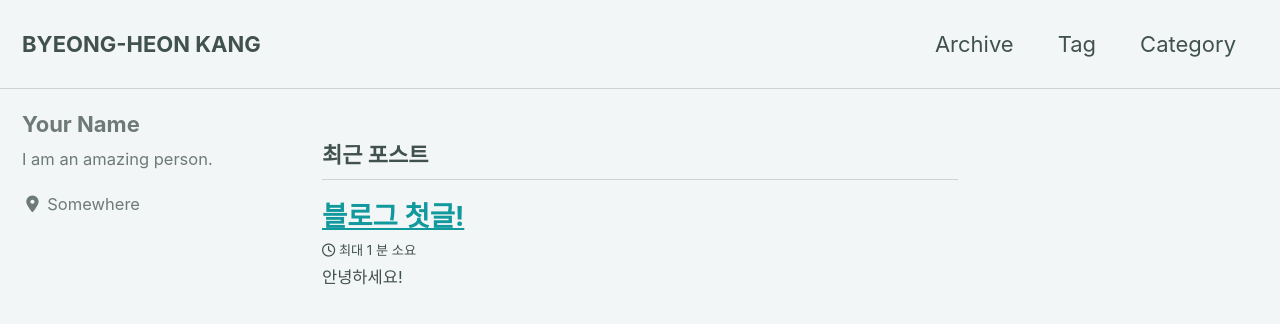
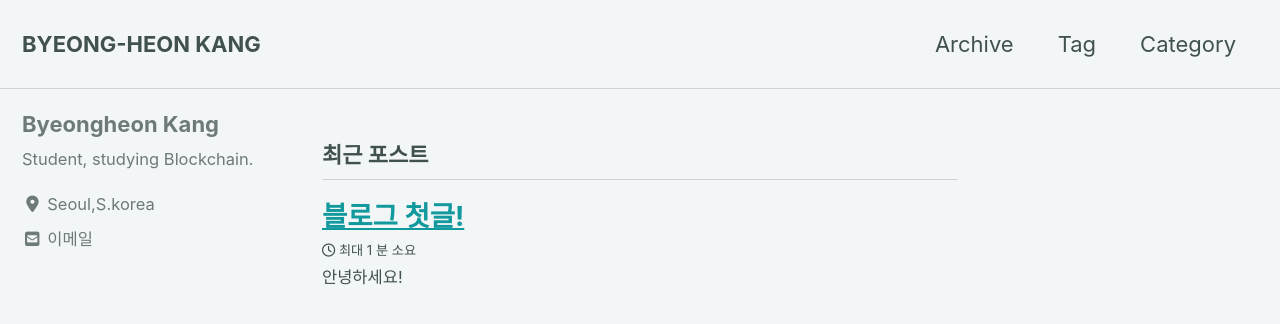
Before and after one commit to devtrail42/devtrail42.github.io, a Jekyll site: the page built from index.html, in a window 1280 px wide and 900 px high. Shown: the top 324 px of the window. Built offline with Jekyll 4.4.1, drawn with Linux system fonts in a browser that asks for light colours; cached includes are drawn as plain includes; nearby versions of some CDN libraries; the list of posts is cut into pages by our own code.

Commit message:
Update _config.yml

```diff
--- a/_config.yml
+++ b/_config.yml
@@ -107,11 +107,11 @@ analytics:
 
 # Site Author
 author:
-  name             : "Your Name"
+  name             : "Byeongheon Kang"
   avatar           : # path of avatar image, e.g. "/assets/images/bio-photo.jpg"
-  bio              : "I am an amazing person."
-  location         : "Somewhere"
-  email            :
+  bio              : "Student, studying Blockchain."
+  location         : "Seoul,S.korea"
+  email            : kbh122369@gmail.com
   links:
     - label: "Email"
       icon: "fas fa-fw fa-envelope-square"
```
